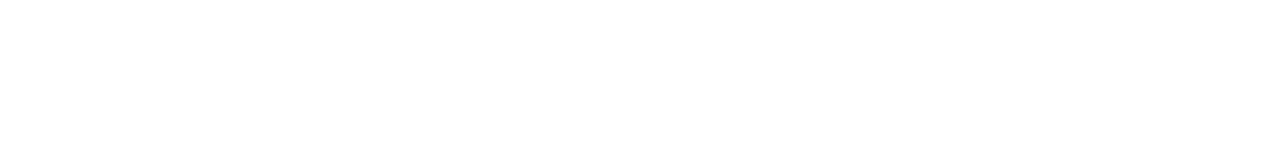
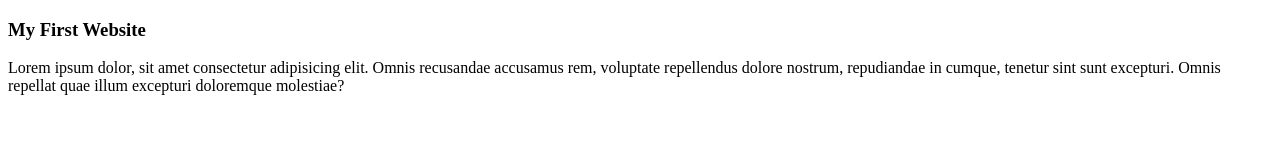
Before and after one commit to imtiaz-zihad/first-try-ph, a plain HTML site: page index.html in a window 1280 px wide. Drawn offline with Linux system fonts and the light colour scheme.

Commit message:
second one

```diff
--- a/index.html
+++ b/index.html
@@ -6,6 +6,9 @@
     <title>My First Git Repo</title>
 </head>
 <body>
-
+    <div>
+        <h3>My First Website</h3>
+        <p>Lorem ipsum dolor, sit amet consectetur adipisicing elit. Omnis recusandae accusamus rem, voluptate repellendus dolore nostrum, repudiandae in cumque, tenetur sint sunt excepturi. Omnis repellat quae illum excepturi doloremque molestiae?</p>
+    </div>
 </body>
 </html>
```
